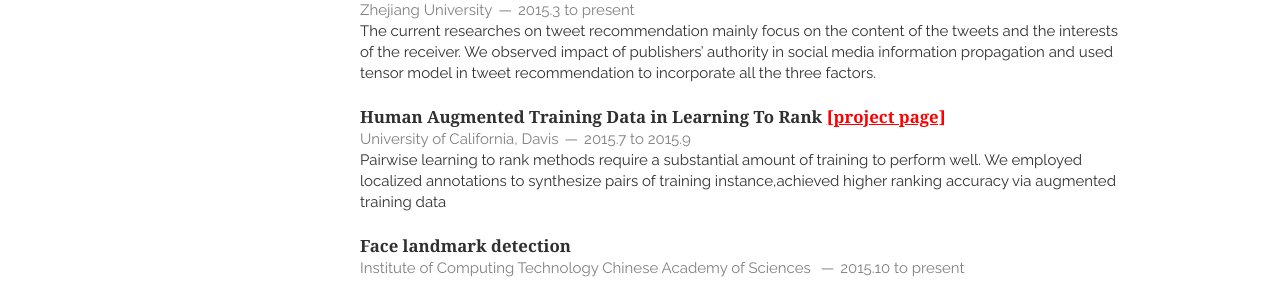
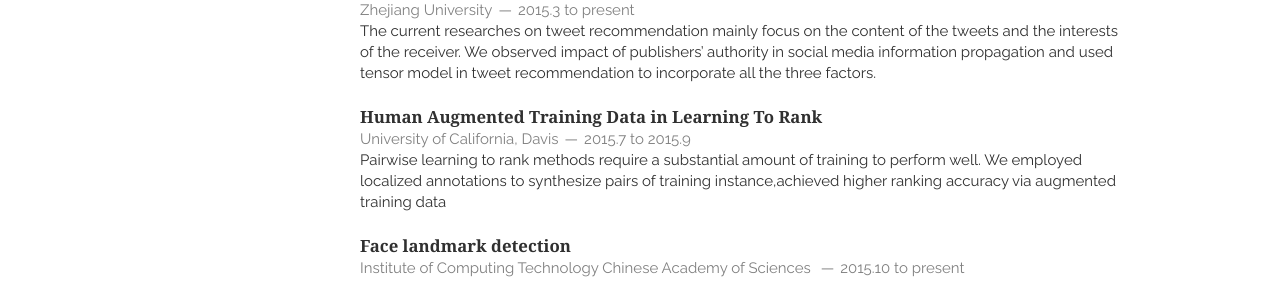
Before and after one commit to GentleZhu/old_website, a Jekyll site: the page built from index.html, in a window 1280 px wide. Shown: the part 479-779 px from the top of the page. Built offline with Jekyll 4.4.1, drawn with Linux system fonts in a browser that asks for light colours; nearby versions of some CDN libraries; Markdown is read by kramdown in place of the engine named in the settings; the list of posts is cut into pages by our own code.

Commit message:
remove project

```diff
--- a/_includes/employment.html
+++ b/_includes/employment.html
@@ -26,7 +26,7 @@
     </article>
     <article>
         <header>
-            <h1>Human Augmented Training Data in Learning To Rank <a href="/HumanAugmentedLTR"><font color="#FF0000"><U>[project page]</U></font></a></h1>
+            <h1>Human Augmented Training Data in Learning To Rank</h1>
             <span><address>University of California, Davis</address><time>2015.7 to 2015.9</time></span>
         </header>
         <p>Pairwise learning to rank methods require a substantial amount of training to perform well. We employed localized annotations to synthesize pairs of training instance,achieved higher ranking accuracy via augmented training data</p>
```
